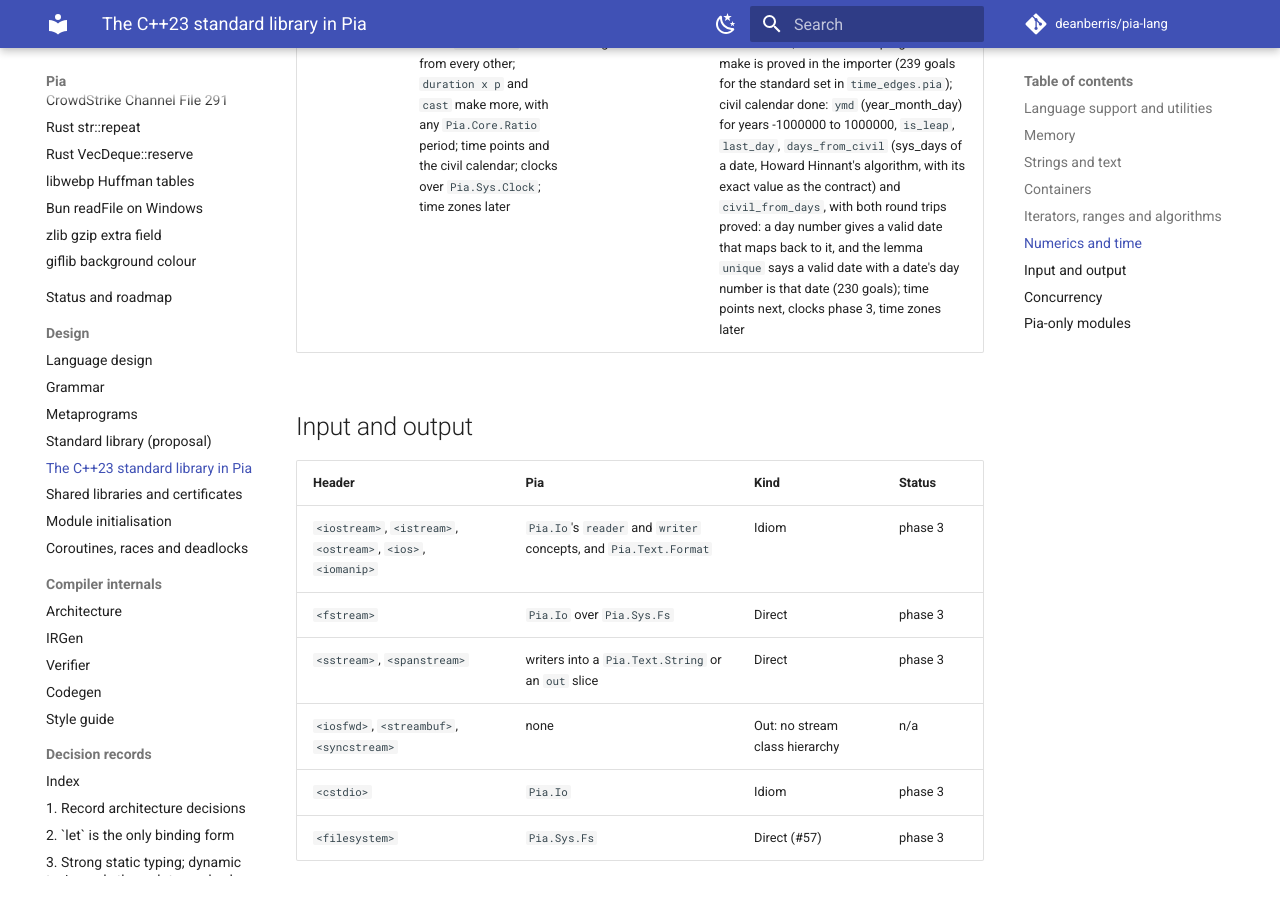
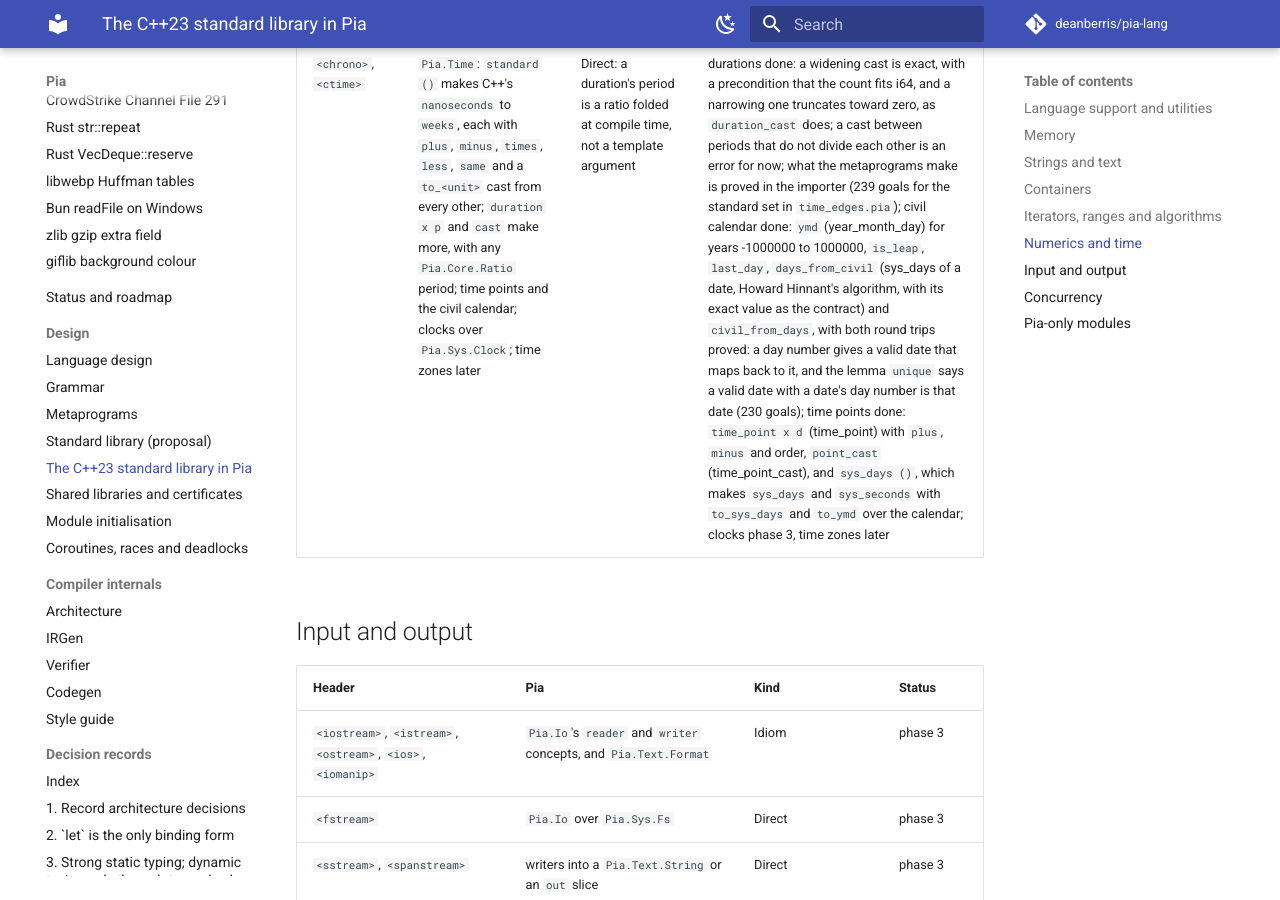
Before and after one commit to deanberris/pia-lang, an MkDocs documentation site: the page built from docs/cpp-std.md, in a window 1280 px wide and 900 px high, scrolled down 13519 px. Built offline with MkDocs 1.6.1 and Material for MkDocs 9.7.7, drawn with Linux system fonts in a browser that asks for light colours; comment, search, counter and statistics services are not loaded.

Commit message:
Pia.Time: time points, sys_days and sys_seconds (phase 1.10)
time_point x d makes a time point of the duration d since a clock's
epoch, as time_point<Clock, d>, with plus and minus of a duration, the
duration between two points, and order. point_cast is time_point_cast,
with the duration cast's precondition when it widens. sys_days () makes
sys_days and sys_seconds, with to_sys_days and to_ymd over the civil
calendar and a cast from sys_days to sys_seconds. What they make is
proved in the importer.

Co-Authored-By: Claude Opus 5.5 <noreply@anthropic.com>

```diff
--- a/docs/cpp-std.md
+++ b/docs/cpp-std.md
@@ -109,7 +109,7 @@ All containers are in `Pia.Mem` (#72) and take an allocator. Element access is `
 | `<valarray>` | `vec<T, k>` and `spread` | Out | n/a |
 | `<random>` | `Pia.Core.Rand`: integer engines and integer distributions; floating-point distributions later | Direct | phase 1, phase 4 |
 | `<ratio>` | `Pia.Core.Ratio`: `reduce`, `add`, `subtract`, `multiply`, `divide`, `equal`, `less`, `less_equal` and the SI prefixes (`si "milli"`), metaprograms that fold ratios at compile time; `define` makes one a function whose contract gives its exact parts, and `check` is `static_assert` | Direct: C++ folds in its types, Pia in exported metaprograms (ADR 0039) | done: exact 128-bit arithmetic, always in lowest terms with a positive denominator; a zero denominator, division by zero or a part outside i64 is a compile-time error, as in C++; no proof obligations beyond `value`'s (1 goal) |
-| `<chrono>`, `<ctime>` | `Pia.Time`: `standard ()` makes C++'s `nanoseconds` to `weeks`, each with `plus`, `minus`, `times`, `less`, `same` and a `to_<unit>` cast from every other; `duration x p` and `cast` make more, with any `Pia.Core.Ratio` period; time points and the civil calendar; clocks over `Pia.Sys.Clock`; time zones later | Direct: a duration's period is a ratio folded at compile time, not a template argument | durations done: a widening cast is exact, with a precondition that the count fits i64, and a narrowing one truncates toward zero, as `duration_cast` does; a cast between periods that do not divide each other is an error for now; what the metaprograms make is proved in the importer (239 goals for the standard set in `time_edges.pia`); civil calendar done: `ymd` (year_month_day) for years -1000000 to 1000000, `is_leap`, `last_day`, `days_from_civil` (sys_days of a date, Howard Hinnant's algorithm, with its exact value as the contract) and `civil_from_days`, with both round trips proved: a day number gives a valid date that maps back to it, and the lemma `unique` says a valid date with a date's day number is that date (230 goals); time points next, clocks phase 3, time zones later |
+| `<chrono>`, `<ctime>` | `Pia.Time`: `standard ()` makes C++'s `nanoseconds` to `weeks`, each with `plus`, `minus`, `times`, `less`, `same` and a `to_<unit>` cast from every other; `duration x p` and `cast` make more, with any `Pia.Core.Ratio` period; time points and the civil calendar; clocks over `Pia.Sys.Clock`; time zones later | Direct: a duration's period is a ratio folded at compile time, not a template argument | durations done: a widening cast is exact, with a precondition that the count fits i64, and a narrowing one truncates toward zero, as `duration_cast` does; a cast between periods that do not divide each other is an error for now; what the metaprograms make is proved in the importer (239 goals for the standard set in `time_edges.pia`); civil calendar done: `ymd` (year_month_day) for years -1000000 to 1000000, `is_leap`, `last_day`, `days_from_civil` (sys_days of a date, Howard Hinnant's algorithm, with its exact value as the contract) and `civil_from_days`, with both round trips proved: a day number gives a valid date that maps back to it, and the lemma `unique` says a valid date with a date's day number is that date (230 goals); time points done: `time_point x d` (time_point<Clock, d>) with `plus`, `minus` and order, `point_cast` (time_point_cast), and `sys_days ()`, which makes `sys_days` and `sys_seconds` with `to_sys_days` and `to_ymd` over the calendar; clocks phase 3, time zones later |
 
 ## Input and output
 
```
Also changed, not shown: CODEMAP.md (+1 -1 lines), 6 other files.
